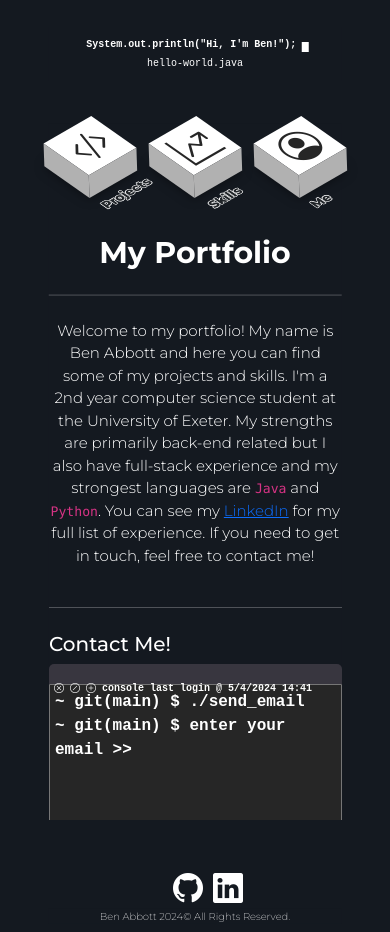
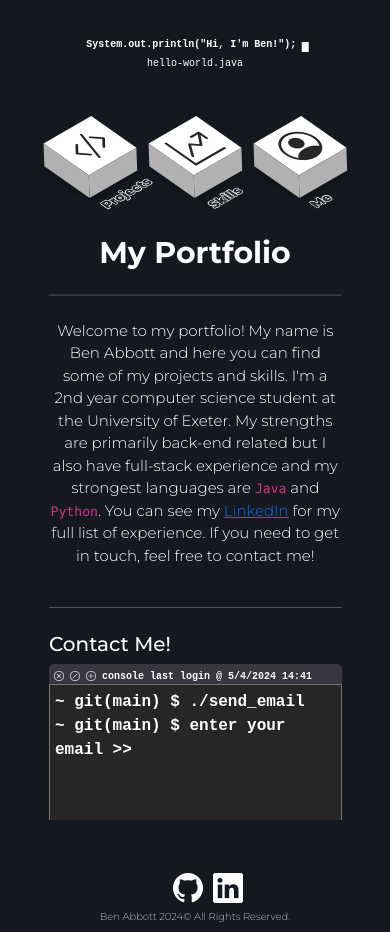
Before and after one commit to be-nny/portfolio, a Next.js app in the folder my-portfolio-site/: page / in a window 390 px wide. Built offline with nearby package versions, Linux system fonts and the light colour scheme.

Commit message:
mobile css added

```diff
--- a/my-portfolio-site/app/components/About.module.css
+++ b/my-portfolio-site/app/components/About.module.css
@@ -68,4 +68,9 @@
     .titleText{
         padding-top: 50px;
     }
+
+    .commandLineHeader {
+        padding-top: 5px;
+    }
+
 }
```
